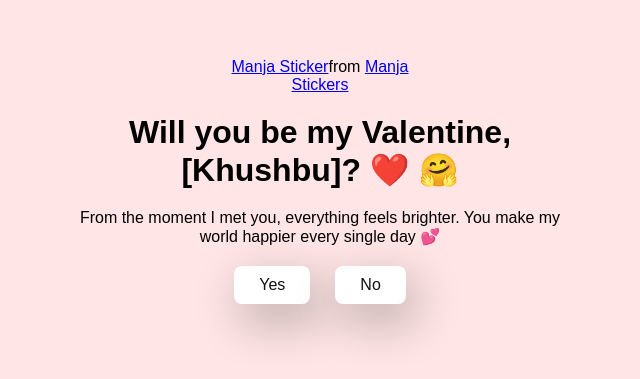
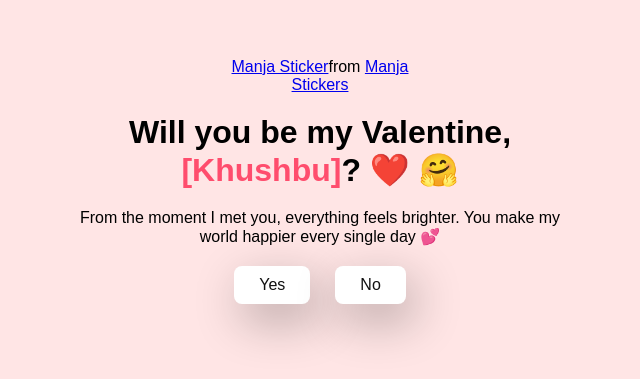
Before and after one commit to Pramodkag/Khush, a plain HTML site: page index.html in a window 1280 px wide. Shown: the part 219-598 px from the top of the page, without its empty margins (320-960 px from the left). Drawn offline with Linux system fonts and the light colour scheme; a script that the page names is missing.

Commit message:
Update style.css

```diff
--- a/style.css
+++ b/style.css
@@ -41,3 +41,7 @@
   border-radius: 8px;
   box-shadow: 0.5rem 1rem 3rem hsl(0, 0%, 0%, 0.3);
 }
+.name {
+  color: #ff4d6d;
+  font-weight: bold;
+}
```
